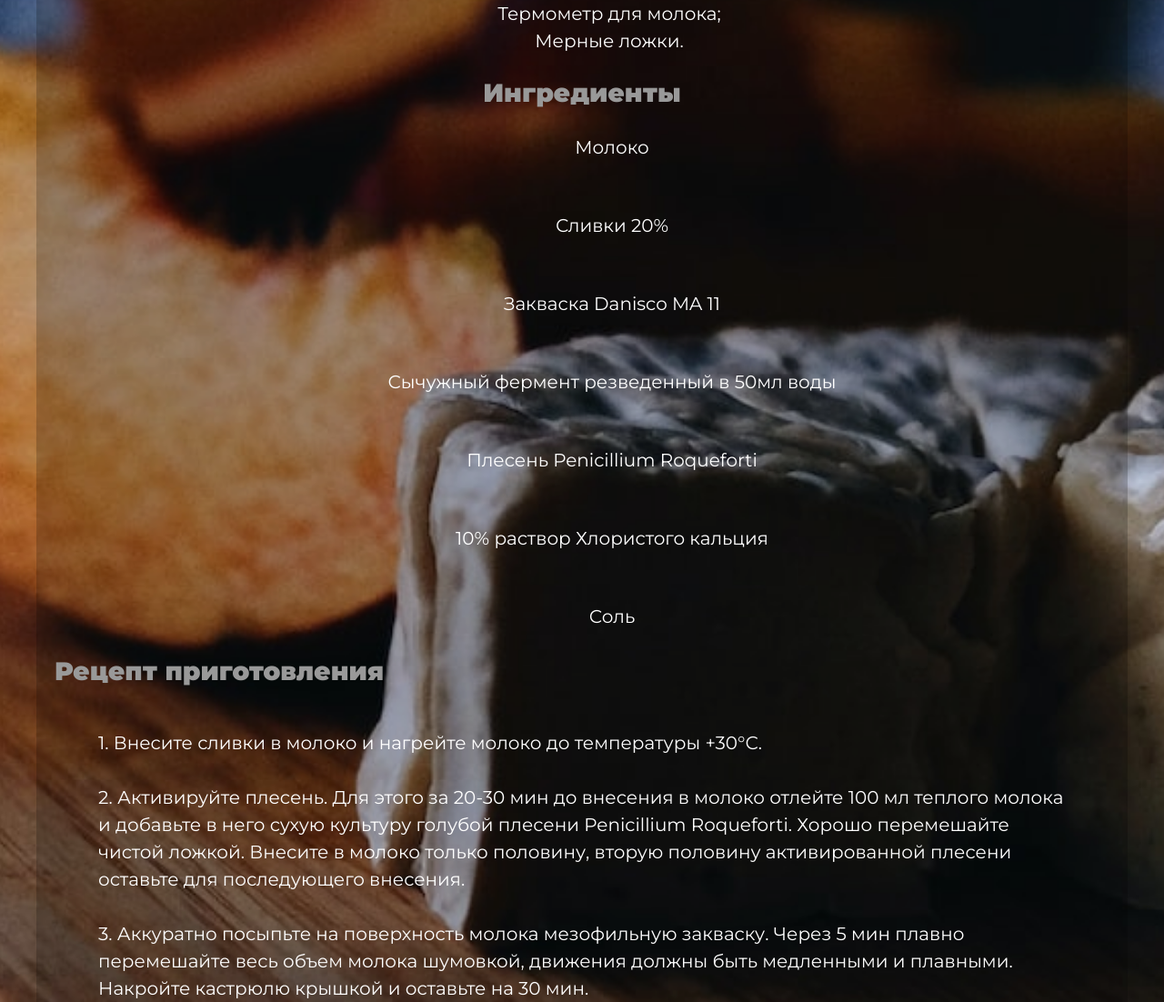
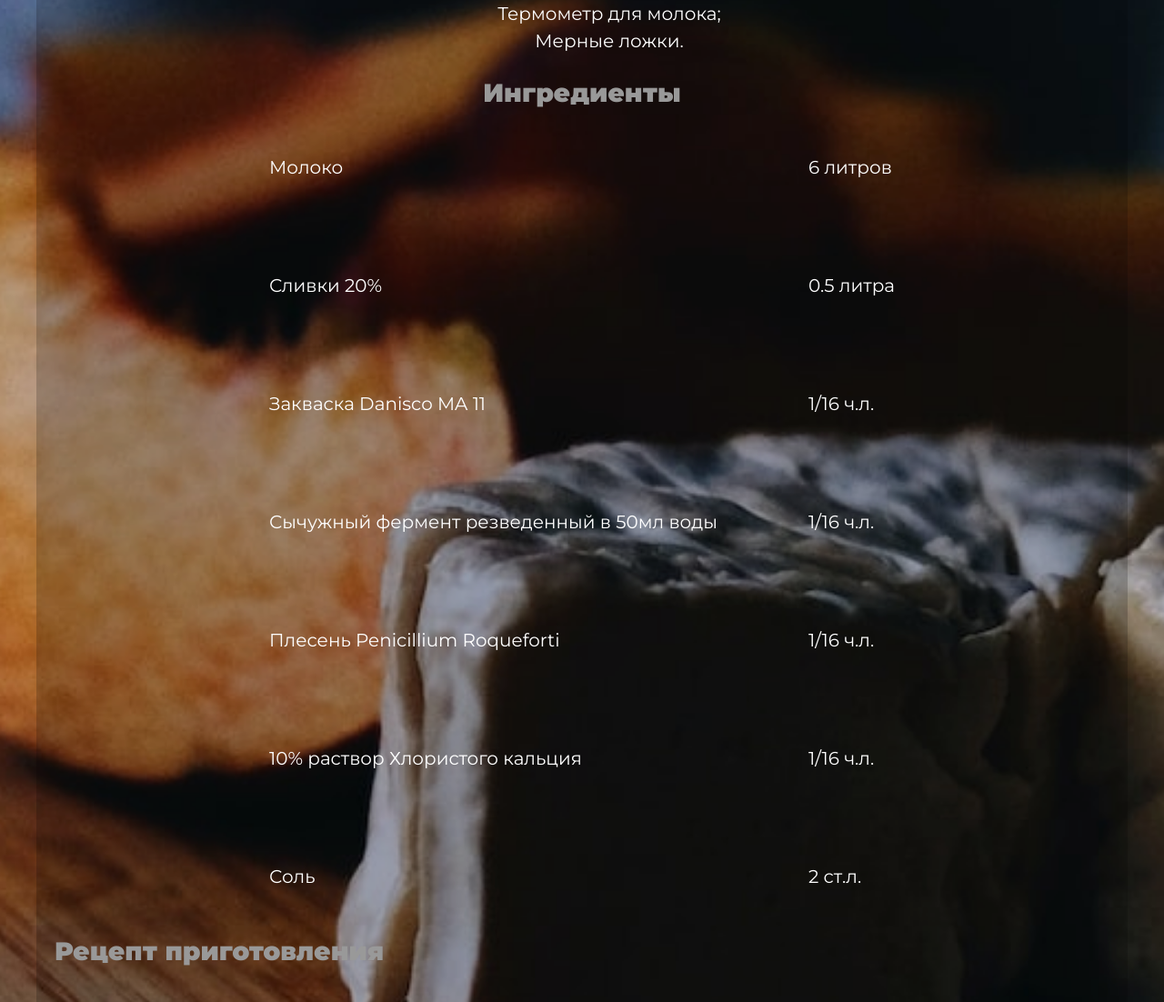
Before and after one commit to lokaddd/lovechees, a website built with Parcel: page rokfore.html in a window 1280 px wide. Shown: the part 998-2100 px from the top of the page at 91% size. Built offline with nearby package versions, Linux system fonts and the light colour scheme; a web font is replaced by a local one.

Commit message:
Update rokfore.html

```diff
--- a/rokfore.html
+++ b/rokfore.html
@@ -186,32 +186,32 @@
       	<table style="border: none;">
 		<tbody>
 		<tr>
-			<td><p class="bin-text02">Молоко</p></td>
-			<td><p class="bin-text02">6 литров</p></td>
+			<td><p class="bin-text48">Молоко</p></td>
+			<td><p class="bin-text48">6 литров</p></td>
 		</tr>
 		<tr>
-			<td><p class="bin-text02">Сливки 20%</p></td>
-			<td><p class="bin-text02">0.5 литра</p></td>
+			<td><p class="bin-text48">Сливки 20%</p></td>
+			<td><p class="bin-text48">0.5 литра</p></td>
 		</tr>
 		<tr>
-			<td><p class="bin-text02">Закваска Danisco MA 11</p></td>
-			<td><p class="bin-text02">1/16 ч.л.</p></td>
+			<td><p class="bin-text48">Закваска Danisco MA 11</p></td>
+			<td><p class="bin-text48">1/16 ч.л.</p></td>
 		</tr>
 		<tr>
-			<td><p class="bin-text02">Сычужный фермент резведенный в 50мл воды</p></td>
-			<td><p class="bin-text02">1/16 ч.л.</p></td>
+			<td><p class="bin-text48">Сычужный фермент резведенный в 50мл воды</p></td>
+			<td><p class="bin-text48">1/16 ч.л.</p></td>
 		</tr>
 		<tr>
-			<td><p class="bin-text02">Плесень Penicillium Roqueforti</p></td>
-			<td><p class="bin-text02">1/16 ч.л.</p></td>
+			<td><p class="bin-text48">Плесень Penicillium Roqueforti</p></td>
+			<td><p class="bin-text48">1/16 ч.л.</p></td>
 		</tr>
 		<tr>
-			<td><p class="bin-text02">10% раствор Хлористого кальция</p></td>
-			<td><p class="bin-text02">1/16 ч.л.</p></td>
+			<td><p class="bin-text48">10% раствор Хлористого кальция</p></td>
+			<td><p class="bin-text48">1/16 ч.л.</p></td>
 		</tr>
 		<tr>
-			<td><p class="bin-text02">Соль</p></td>
-			<td><p class="bin-text02">2 ст.л.</p></td>
+			<td><p class="bin-text48">Соль</p></td>
+			<td><p class="bin-text48">2 ст.л.</p></td>
 		</tr>
 		</tbody>
 	</table>
```
